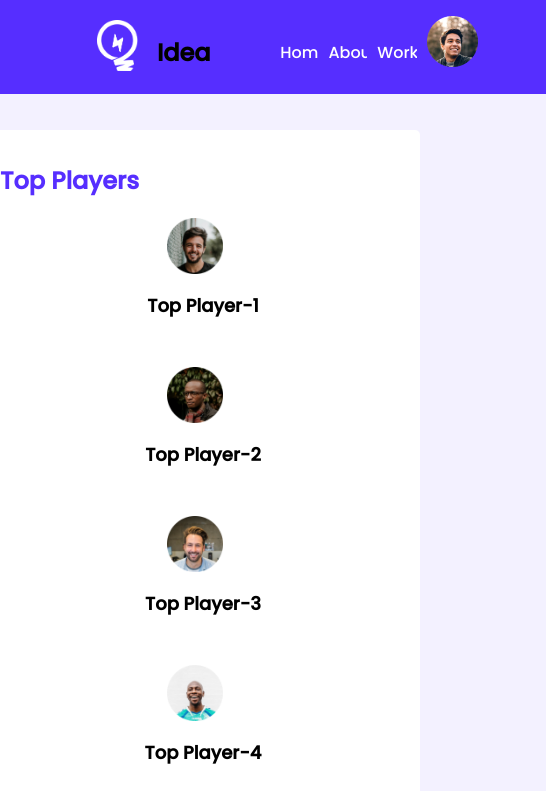
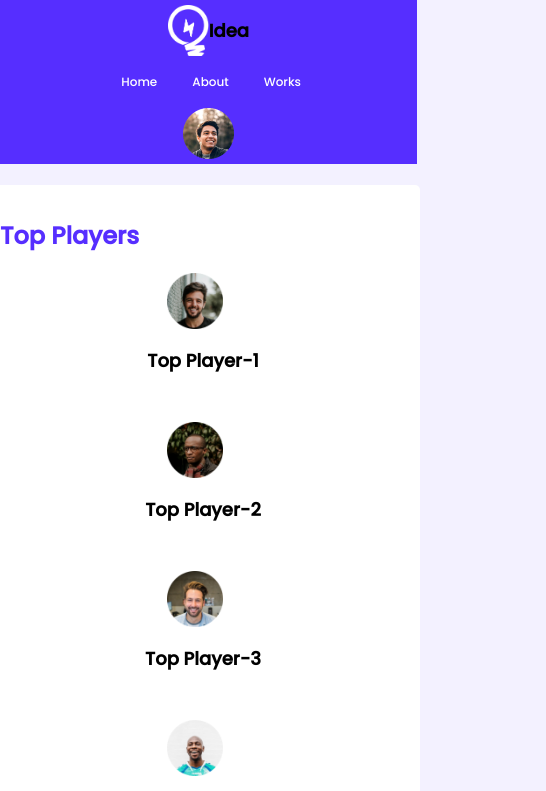
Before and after one commit to Tahmid-islam/leader-board, a plain HTML site: page index.html in a window 390 px wide. Shown: the top 791 px of the page, 546 px wide, since content can reach past the window. Drawn offline with Linux system fonts and the light colour scheme.

Commit message:
Responsive works

```diff
--- a/index.html
+++ b/index.html
@@ -27,8 +27,8 @@
               <li><a href="">Home</a></li>
               <li><a href="">About</a></li>
               <li><a href="">Works</a></li>
-              <li><img src="images/icons/profile.png" alt="" /></li>
             </ul>
+            <img src="images/icons/profile.png" alt="" />
           </div>
         </div>
       </nav>
--- a/styles/style.css
+++ b/styles/style.css
@@ -28,19 +28,22 @@ hr {
 
 /* This is navbar */
 
+.header {
+  height: 94px;
+  margin-bottom: 15px;
+}
+
 .navbar {
-  height: 94px;
-  width: 100%;
-  margin-bottom: 15px;
+  display: flex;
+  justify-content: center;
   background-color: #562eff;
-  padding: 0px 20%;
 }
 
 .navbar-content {
-  width: 100%;
   display: flex;
   justify-content: space-between;
   align-items: center;
+  width: 870px;
 }
 
 .company-name {
@@ -60,14 +63,12 @@ hr {
   align-items: center;
 }
 
-.nav-link ul img {
-  width: 100%;
+.nav-link img {
   width: 51px;
   height: 51px;
 }
 
 a {
-  width: 100%;
   text-decoration: none;
   padding: 0 35px;
   color: white;
@@ -176,14 +177,33 @@ a {
     width: 100%;
   }
 
-  .navbar,
-  .navbar a,
-  .navbar img {
-    width: 100%;
-    margin-bottom: 15px;
-    background-color: #562eff;
-    padding: 0px 20%;
+  .navbar {
+    width: 107%;
+    font-size: 12px;
   }
+
+  .navbar-content {
+    width: 90%;
+    display: flex;
+    flex-direction: column;
+    justify-content: space-evenly;
+  }
+
+  .navbar-content a {
+    padding-left: 0%;
+  }
+
+  .navbar-content img {
+    display: flex;
+    flex-direction: row;
+    margin: 5px auto;
+  }
+
+  .nav-link {
+    display: flex;
+    flex-direction: column;
+  }
+
   .players,
   .blogs,
   .courses {
@@ -203,14 +223,22 @@ a {
     width: 100%;
   }
 
-  .navbar,
-  .navbar a,
-  .navbar img {
-    width: 100%;
-    margin-bottom: 15px;
-    background-color: #562eff;
-    padding: 0px 20%;
+  .navbar {
+    width: 104%;
   }
+
+  .navbar-content {
+    display: flex;
+    justify-content: center;
+    align-items: center;
+  }
+
+  .nav-link a,
+  .nav-link img {
+    display: flex;
+    font-size: 12px;
+  }
+
   .players,
   .courses {
     grid-template-columns: repeat(2, 1fr);
```
